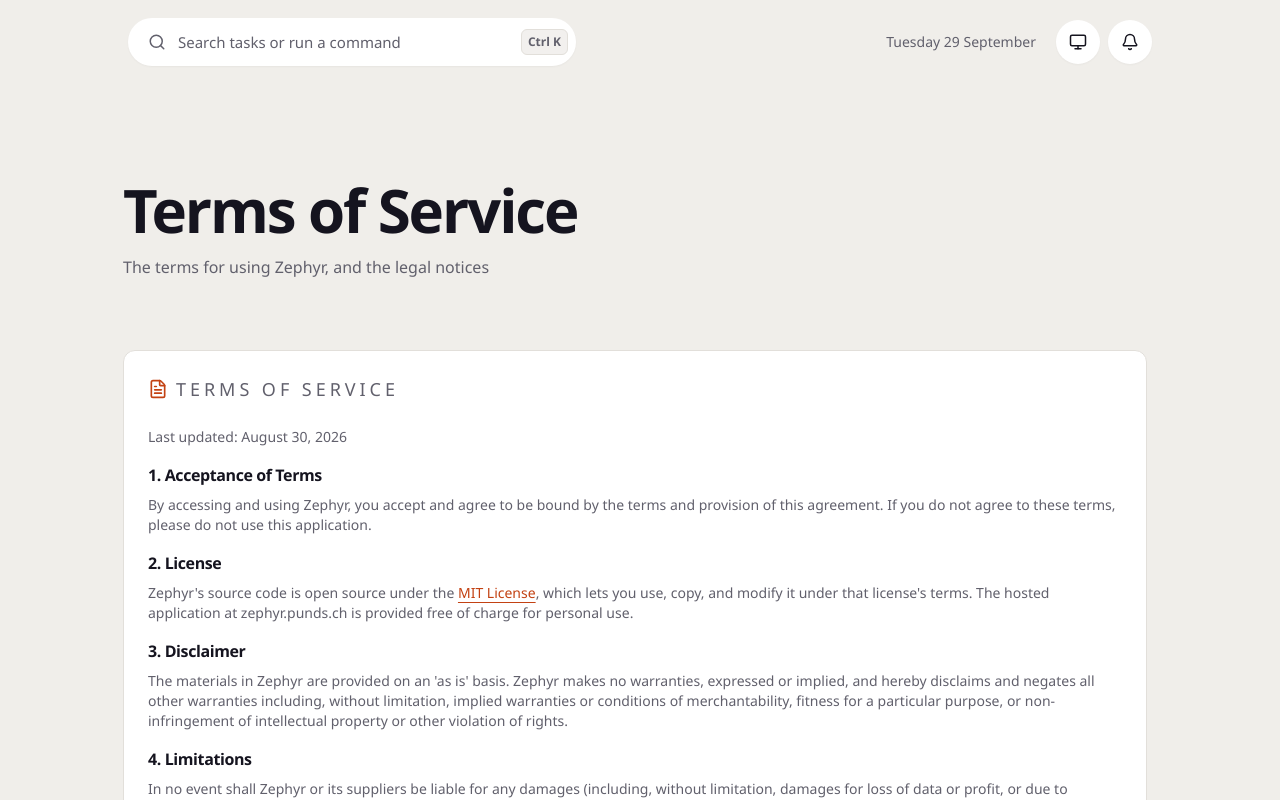
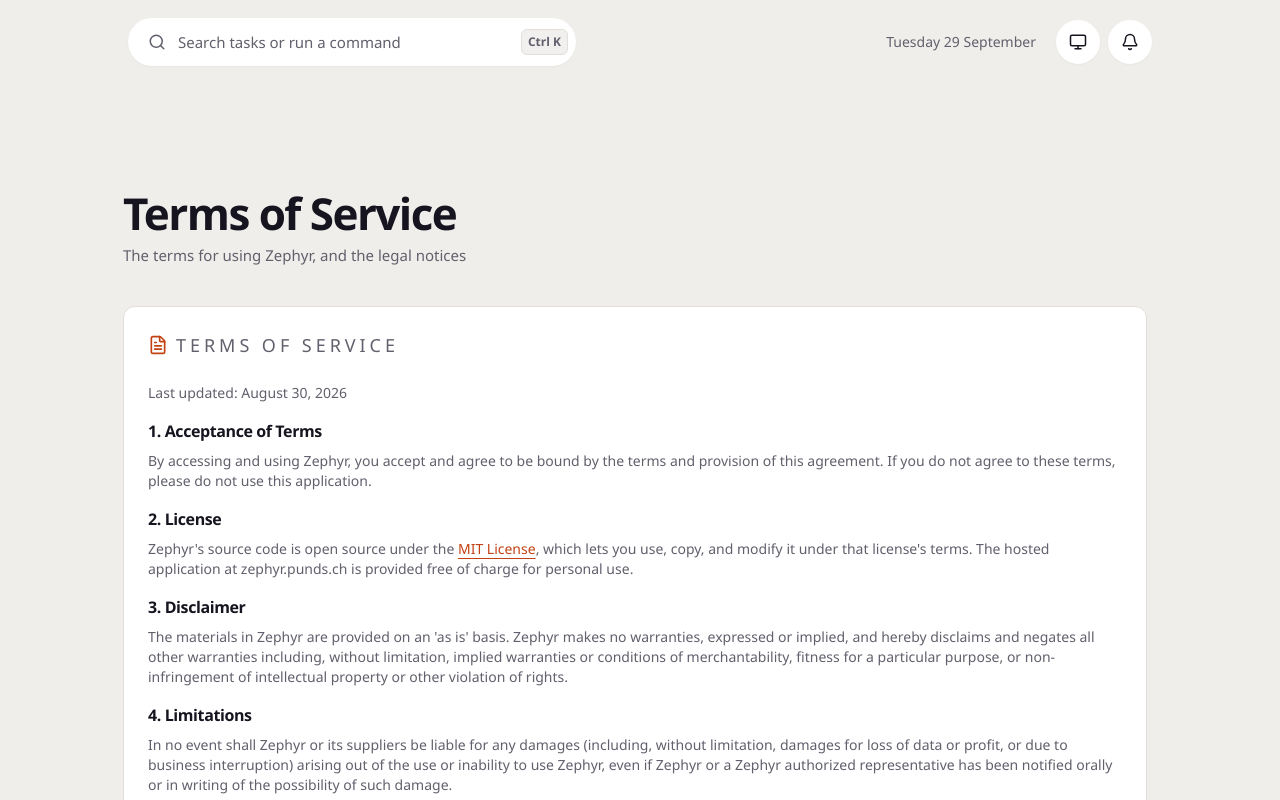
Before and after one commit to dominikkoenitzer/Zephyr, a React (Vite) app: page /terms in a window 1280 px wide. Shown: the top 800 px of the page. Built offline with nearby package versions, Linux system fonts and the light colour scheme.

Commit message:
Give pages a large title with actions beside it

```diff
--- a/src/components/Layout/PageHeader.jsx
+++ b/src/components/Layout/PageHeader.jsx
@@ -1,21 +1,20 @@
 /**
- * The masthead every route shares. Same emphasis as the home page: the title
- * is set larger and tighter than a dashboard usually allows, and nothing around
- * it competes: no rule, no eyebrow, no panel.
+ * The head of every page: a large title with a line under it on the left, the
+ * page's own actions as pills on the right.
  */
-function PageHeader({ title, description, actions }) {
+function PageHeader({ title, description, actions, as: Heading = 'h1' }) {
   return (
-    <header className="mb-12 flex flex-col gap-6 sm:mb-14 md:flex-row md:items-end md:justify-between">
+    <header className="mb-6 flex flex-col gap-5 pt-2 md:flex-row md:items-end md:justify-between">
       <div className="min-w-0">
-        <h1 className="text-[2.5rem] font-semibold leading-[0.95] tracking-[-0.035em] text-foreground sm:text-5xl lg:text-6xl">
+        <Heading className="text-[2.25rem] font-semibold leading-[1.05] tracking-[-0.035em] text-foreground sm:text-[2.75rem]">
           {title}
-        </h1>
+        </Heading>
         {description && (
-          <p className="mt-4 max-w-xl text-base text-muted-foreground">{description}</p>
+          <p className="mt-2 max-w-xl text-[15px] text-muted-foreground">{description}</p>
         )}
       </div>
       {actions ? (
-        <div className="flex w-full flex-wrap items-center gap-2 md:w-auto md:shrink-0">{actions}</div>
+        <div className="flex flex-wrap items-center gap-2 md:shrink-0">{actions}</div>
       ) : null}
     </header>
   );
```
